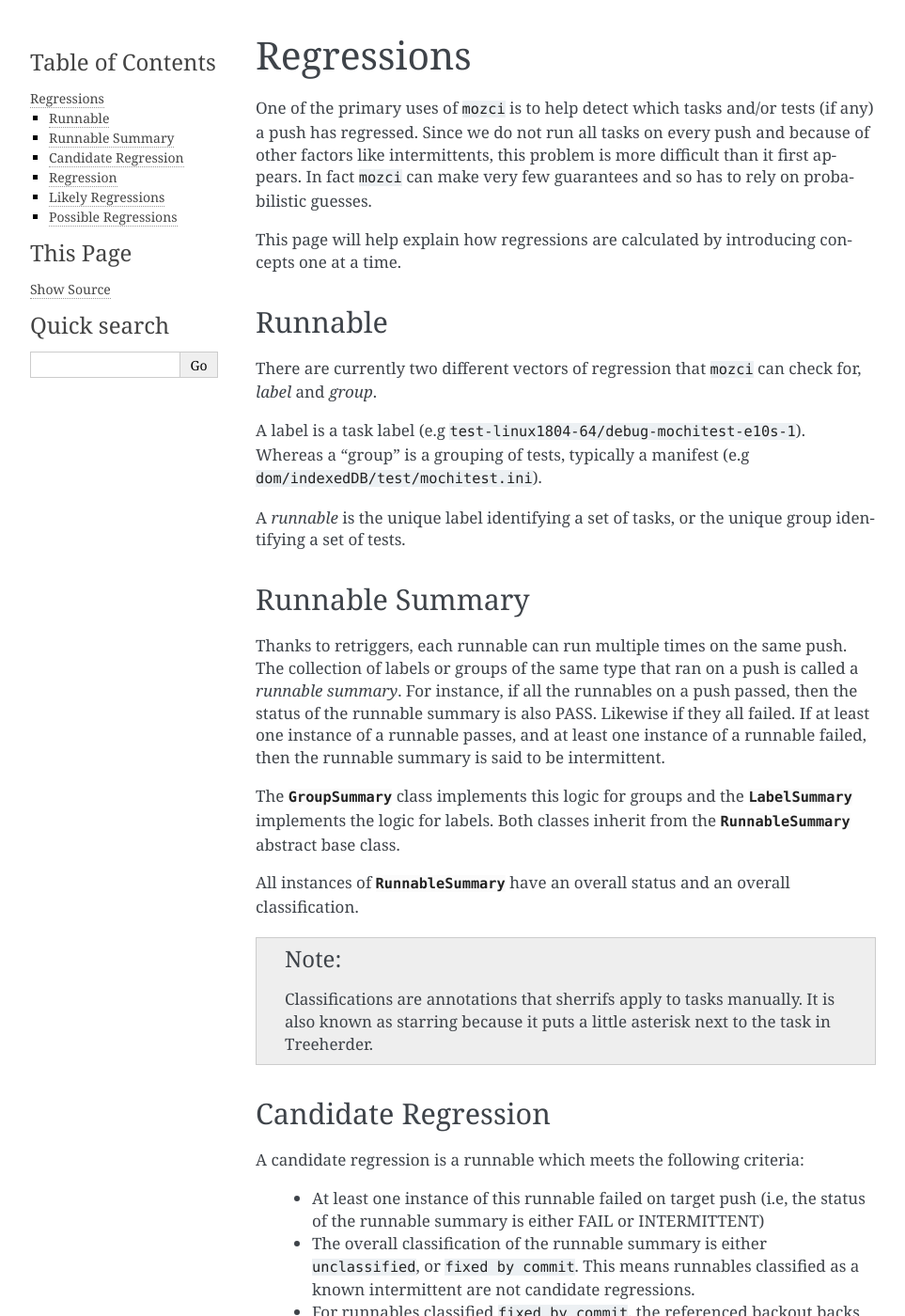
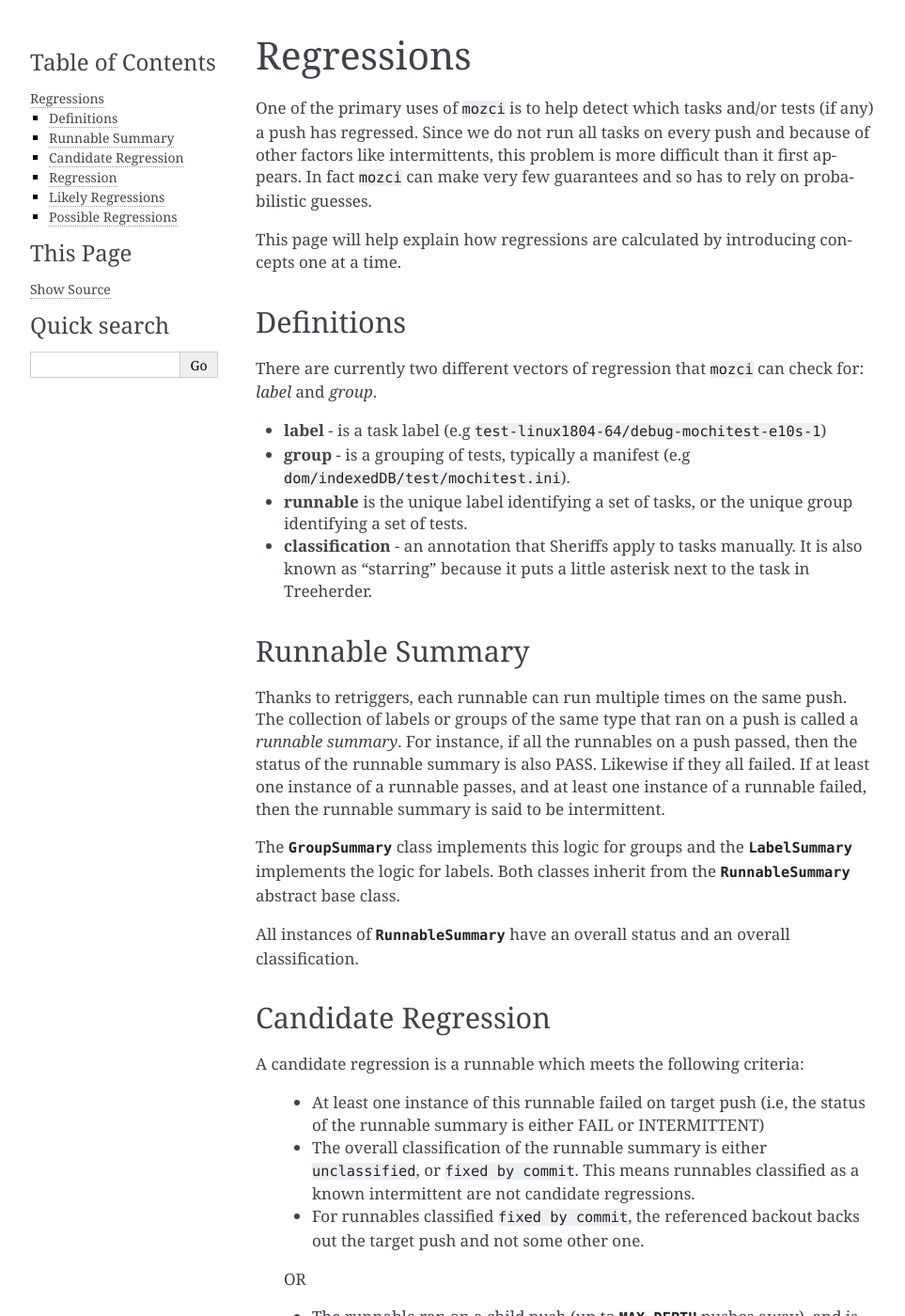
Before and after one commit to mozilla/mozci, a Sphinx documentation site: the page built from docs/regressions.rst, in a window 1280 px wide and 1400 px high. Shown: the whole window at 94% size, without its empty margins (148-1111 px from the left). Built offline with Sphinx 7.4.7, drawn with Linux system fonts in a browser that asks for light colours.

Commit message:
docs: Re-organize regressions doc to contain definitions at the front (#106)
* list definitions
* fix rst formatting
* add dash

Authored-by: Kyle Lahnakoski <kyle@lahnakoski.com>

```diff
--- a/docs/regressions.rst
+++ b/docs/regressions.rst
@@ -8,18 +8,16 @@ few guarantees and so has to rely on probabilistic guesses.
 
 This page will help explain how regressions are calculated by introducing concepts one at a time.
 
+Definitions
+-----------
 
-Runnable
---------
-
-There are currently two different vectors of regression that ``mozci`` can check for, *label* and
+There are currently two different vectors of regression that ``mozci`` can check for: *label* and
 *group*.
 
-A label is a task label (e.g ``test-linux1804-64/debug-mochitest-e10s-1``). Whereas a "group" is a
-grouping of tests, typically a manifest (e.g ``dom/indexedDB/test/mochitest.ini``).
-
-A *runnable* is the unique label identifying a set of tasks, or the unique group identifying a
-set of tests.
+* **label** - is a task label (e.g ``test-linux1804-64/debug-mochitest-e10s-1``)
+* **group** - is a grouping of tests, typically a manifest (e.g ``dom/indexedDB/test/mochitest.ini``).
+* **runnable** is the unique label identifying a set of tasks, or the unique group identifying a set of tests.
+* **classification** - an annotation that Sheriffs apply to tasks manually. It is also known as "starring" because it puts a little asterisk next to the task in Treeherder.
 
 
 Runnable Summary
@@ -36,11 +34,6 @@ The :class:`~mozci.task.GroupSummary` class implements this logic for groups and
 :class:`~mozci.task.RunnableSummary` abstract base class.
 
 All instances of :class:`~mozci.task.RunnableSummary` have an overall status and an overall classification.
-
-.. note::
-
-    Classifications are annotations that sherrifs apply to tasks manually. It is also known as
-    starring because it puts a little asterisk next to the task in Treeherder.
 
 
 Candidate Regression
```
